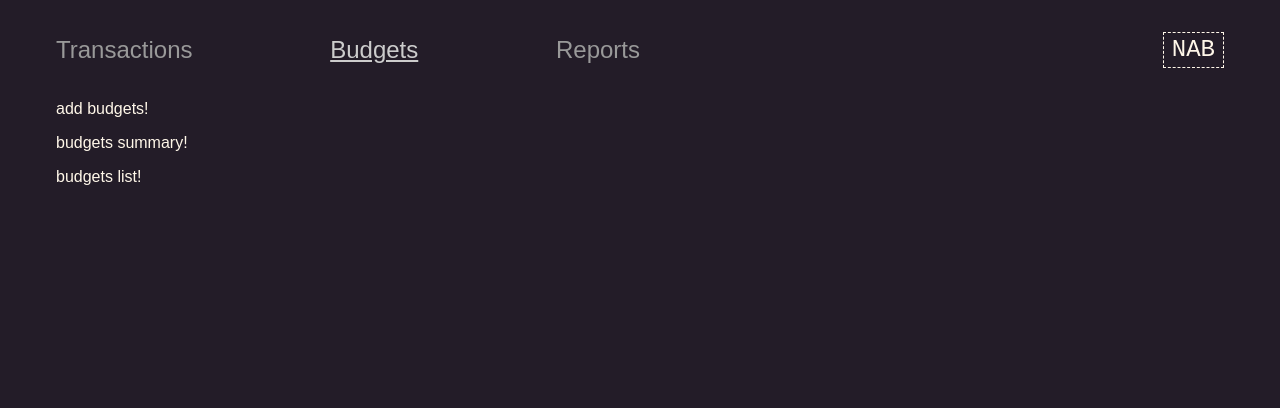
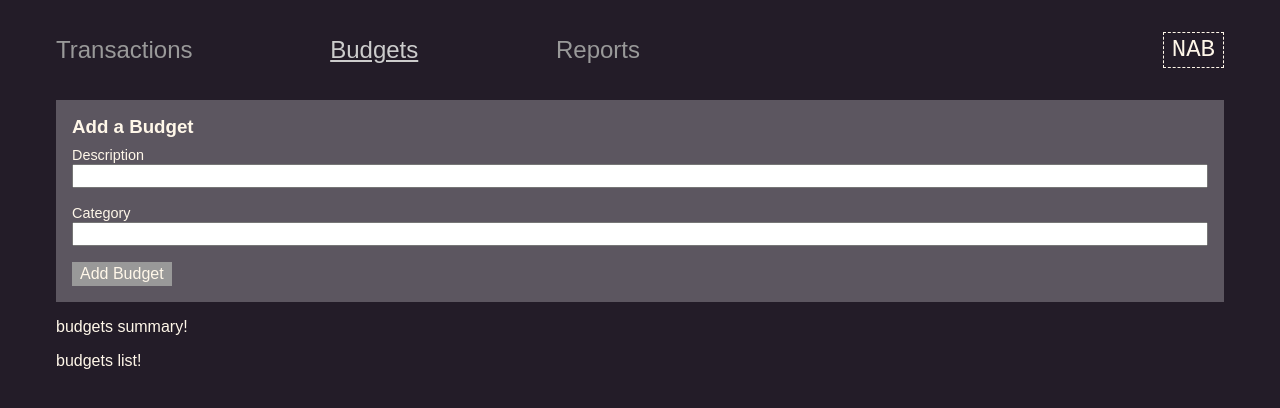
Before and after one commit to slwulf/not-another-budget-app, a React (Vite) app: page /budgets in a window 1280 px wide. Shown: the top 408 px of the page. Built offline with nearby package versions, Linux system fonts and the light colour scheme.

Commit message:
render add budget form

```diff
--- a/src/App.js
+++ b/src/App.js
@@ -42,7 +42,16 @@ export default function App() {
                     }} />
                 )} />
             )} />
-            <Route path="/budgets" render={() => <p>add budgets!</p>} />
+            <Route path="/budgets" render={() => (
+              <Card
+                title="Add a Budget"
+                children={(
+                  <Forms.CreateBudget
+                    onSubmit={state => {
+                      console.log('hello from app', state)
+                    }} />
+                )} />
+            )} />
           </Switch>
         </section>
         <section className="summary-panel">
```
